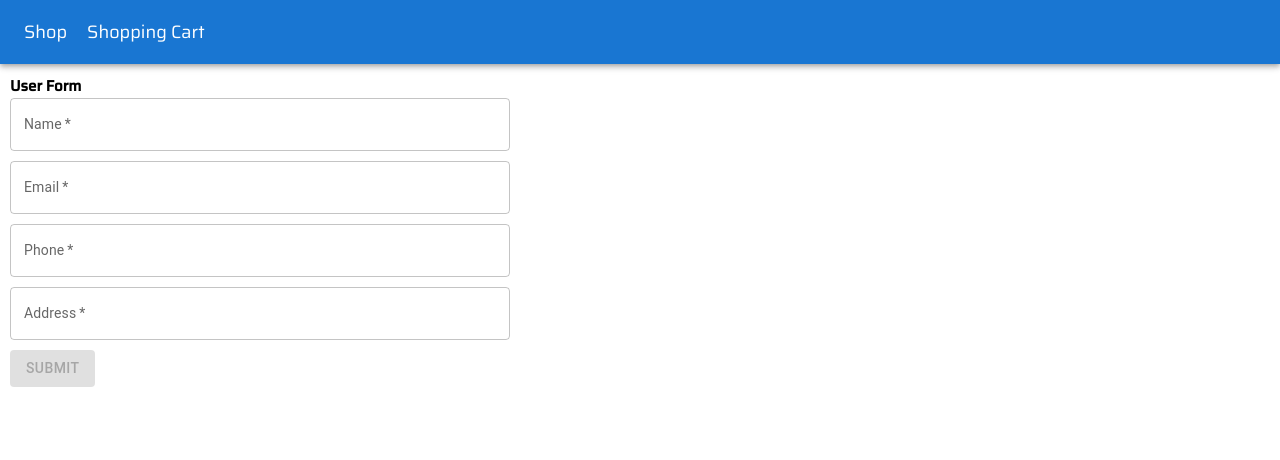
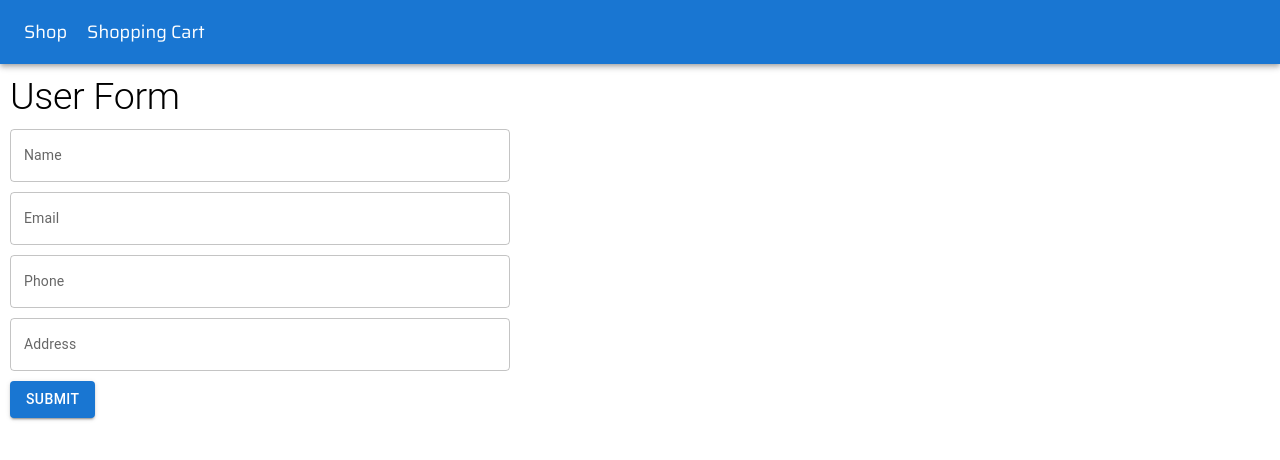
Before and after one commit to Denys1994q/medicine, a React (Create React App) app: page /cart in a window 1280 px wide. Shown: the top 460 px of the page. Built offline with nearby package versions, Linux system fonts and the light colour scheme; a web font is replaced by a local one.

Commit message:
add yup validation for user form

```diff
--- a/src/components/forms/user-form/User-form.tsx
+++ b/src/components/forms/user-form/User-form.tsx
@@ -1,47 +1,28 @@
 import React from "react";
 import { Formik, Form, Field, ErrorMessage } from "formik";
-import { TextField, Button, Box } from "@mui/material";
-
-interface FormValues {
-    name: string;
-    email: string;
-    phone: string;
-    address: string;
-}
+import { TextField, Button, Box, Typography } from "@mui/material";
+import * as Yup from "yup";
 
 const UserForm = () => {
-    const initialValues: FormValues = {
-        name: "",
-        email: "",
-        phone: "",
-        address: "",
-    };
+    const validationSchema = Yup.object().shape({
+        name: Yup.string().required("Name is required"),
+        email: Yup.string().email("Invalid email address").required("Email is required"),
+        phone: Yup.string().required("Phone is required"),
+        address: Yup.string().required("Address is required"),
+    });
 
     return (
         <div>
-            <h1>User Form</h1>
+            <Typography variant="h2" sx={{marginBottom: '10px'}}>User Form</Typography>
             <Formik
-                initialValues={initialValues}
-                validateOnMount={true}
-                validate={values => {
-                    const errors: Partial<FormValues> = {};
-                    if (!values.name) {
-                        errors.name = "Required";
-                    }
-                    if (!values.email) {
-                        errors.email = "Required";
-                    } else if (!/^[A-Z0-9._%+-]+@[A-Z0-9.-]+\.[A-Z]{2,}$/i.test(values.email)) {
-                        errors.email = "Invalid email address";
-                    }
-                    if (!values.phone) {
-                        errors.phone = "Required";
-                    }
-                    if (!values.address) {
-                        errors.address = "Required";
-                    }
-                    return errors;
+                initialValues={{
+                    name: "",
+                    email: "",
+                    phone: "",
+                    address: "",
                 }}
-                onSubmit={(values): any => {
+                validationSchema={validationSchema}
+                onSubmit={values => {
                     console.log(values);
                 }}
             >
@@ -56,15 +37,14 @@ const UserForm = () => {
                                 variant='outlined'
                                 fullWidth
                                 InputProps={{
-                                    sx: { fontSize: '14px' }
+                                    sx: { fontSize: "14px" },
                                 }}
                                 InputLabelProps={{
-                                    sx: { fontSize: '14px' }
+                                    sx: { fontSize: "14px" },
                                 }}
-                                required
                             />
-                            <Box sx={{  padding: "5px", lineHeight: 1, color: "red" }}>
-                                <ErrorMessage name='name' />
+                            <Box sx={{ padding: "5px", lineHeight: 1, color: "red" }}>
+                                <ErrorMessage name='name' component='div' />
                             </Box>
                             <Field
                                 as={TextField}
@@ -72,16 +52,15 @@ const UserForm = () => {
                                 name='email'
                                 label='Email'
                                 variant='outlined'
-                                fullWidth
                                 InputProps={{
-                                    sx: { fontSize: '14px' }
+                                    sx: { fontSize: "14px" },
                                 }}
                                 InputLabelProps={{
-                                    sx: { fontSize: '14px' }
+                                    sx: { fontSize: "14px" },
                                 }}
-                                required
+                                fullWidth
                             />
-                            <Box sx={{  padding: "5px", lineHeight: 1, color: "red" }}>
+                            <Box sx={{ padding: "5px", lineHeight: 1, color: "red" }}>
                                 <ErrorMessage name='email' component='div' />
                             </Box>
                             <Field
@@ -92,14 +71,13 @@ const UserForm = () => {
                                 variant='outlined'
                                 fullWidth
                                 InputProps={{
-                                    sx: { fontSize: '14px' }
+                                    sx: { fontSize: "14px" },
                                 }}
                                 InputLabelProps={{
-                                    sx: { fontSize: '14px' }
+                                    sx: { fontSize: "14px" },
                                 }}
-                                required
                             />
-                            <Box sx={{  padding: "5px", lineHeight: 1, color: "red" }}>
+                            <Box sx={{ padding: "5px", lineHeight: 1, color: "red" }}>
                                 <ErrorMessage name='phone' component='div' />
                             </Box>
                             <Field
@@ -109,26 +87,19 @@ const UserForm = () => {
                                 label='Address'
                                 variant='outlined'
                                 fullWidth
-                                multiline
                                 InputProps={{
-                                    sx: { fontSize: '14px' }
+                                    sx: { fontSize: "14px" },
                                 }}
                                 InputLabelProps={{
-                                    sx: { fontSize: '14px' }
+                                    sx: { fontSize: "14px" },
                                 }}
-                                required
+                                multiline
                             />
-                            <Box sx={{  padding: "5px", lineHeight: 1, color: "red" }}>
+                            <Box sx={{ padding: "5px", lineHeight: 1, color: "red" }}>
                                 <ErrorMessage name='address' component='div' />
                             </Box>
                         </Box>
-                        <Button
-                            type='submit'
-                            disabled={!isValid}
-                            variant='contained'
-                            sx={{ fontSize: "14px" }}
-                            color='primary'
-                        >
+                        <Button type='submit' disabled={!isValid} sx={{ fontSize: "14px" }} variant='contained' color='primary'>
                             Submit
                         </Button>
                     </Form>
```
